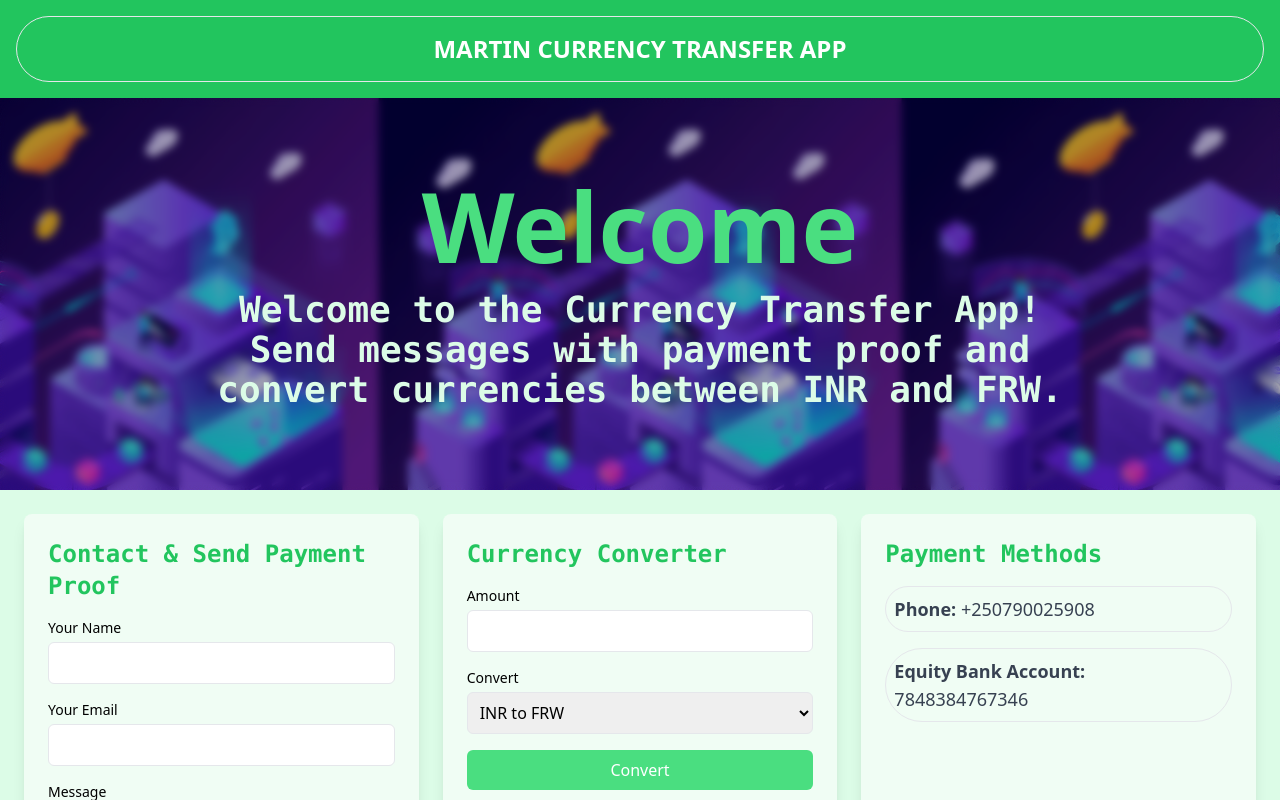
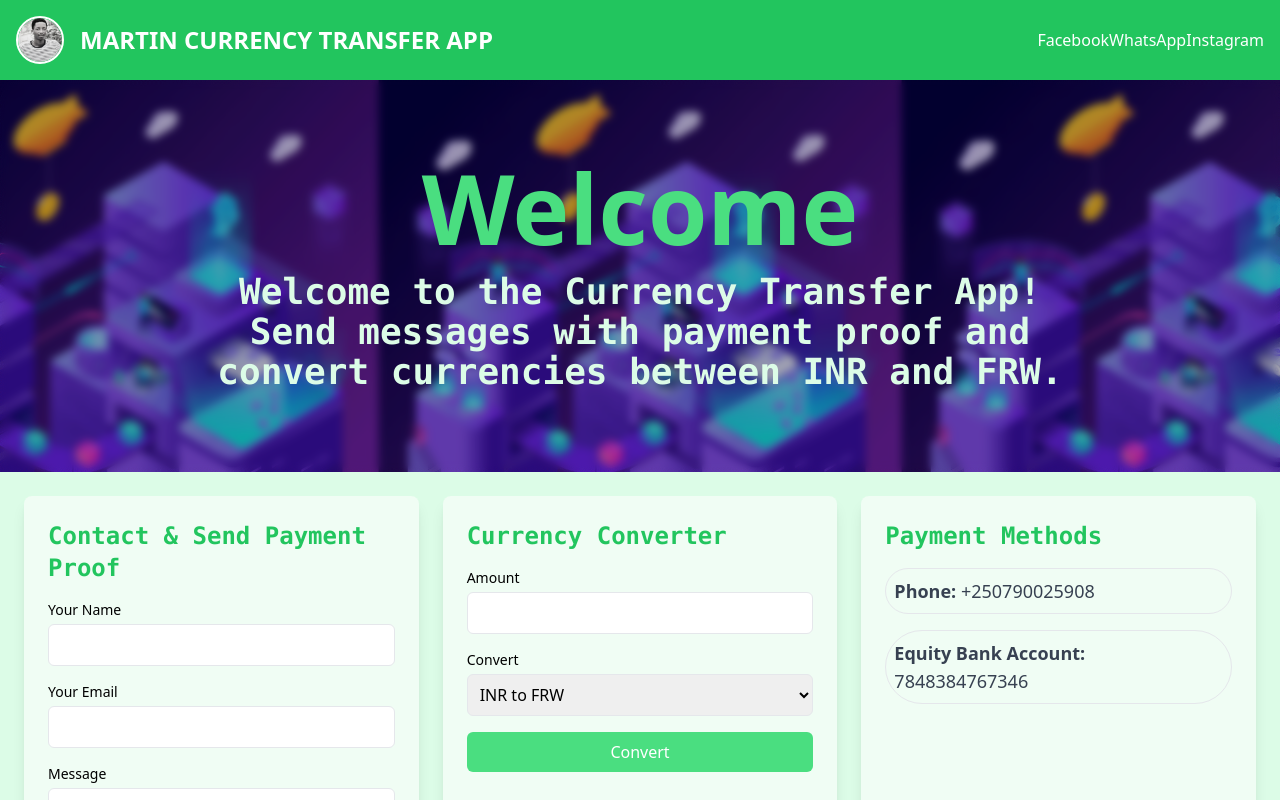
Before and after one commit to Cktripa-source/Currency-exchange, a React (Create React App) app: page / in a window 1280 px wide. Shown: the top 800 px of the page. Built offline with nearby package versions, Linux system fonts and the light colour scheme.

Commit message:
Update App.js
nav

```diff
--- a/src/App.js
+++ b/src/App.js
@@ -2,6 +2,7 @@ import React, { useState, useRef } from "react";
 import emailjs from "@emailjs/browser";
 import axios from "axios";
 import backgroundImage from "./1711107399590.gif";
+import Logo from "./app-icon.png"
 
 const App = () => {
   // State Management
@@ -96,11 +97,29 @@ const handleConversion = () => {
   return (
     <div className="min-h-screen bg-green-100">
       {/* Header */}
-      <header className="bg-green-500 text-white p-4 text-center">
-        <h1 className="text-2xl font-bold p-4 border rounded-full">
-        MARTIN CURRENCY TRANSFER APP
-        </h1>
-      </header>
+     <header className="bg-green-500 text-white p-4 flex items-center justify-between flex-wrap">
+  {/* Logo Section */}
+  <div className="flex items-center space-x-4">
+    <img src={Logo} alt="Logo" className="h-12 w-12 rounded-full border-2 border-white" />
+    <h1 className="text-xl md:text-2xl font-bold">
+      MARTIN CURRENCY TRANSFER APP
+    </h1>
+  </div>
+
+  {/* Optional Right Section for Future Use */}
+  <div className="hidden md:block">
+    <a href="https://www.instagram.com/ck_tr_pa/" target="_blank">
+              Facebook
+            </a>
+            <a href="https://www.instagram.com/ck_tr_pa/" target="_blank">
+              WhatsApp
+            </a>
+            <a href="https://www.instagram.com/ck_tr_pa/" target="_blank">
+              Instagram
+            </a>
+  </div>
+</header>
+
 
       {/* Welcome Section */}
       <section
```
